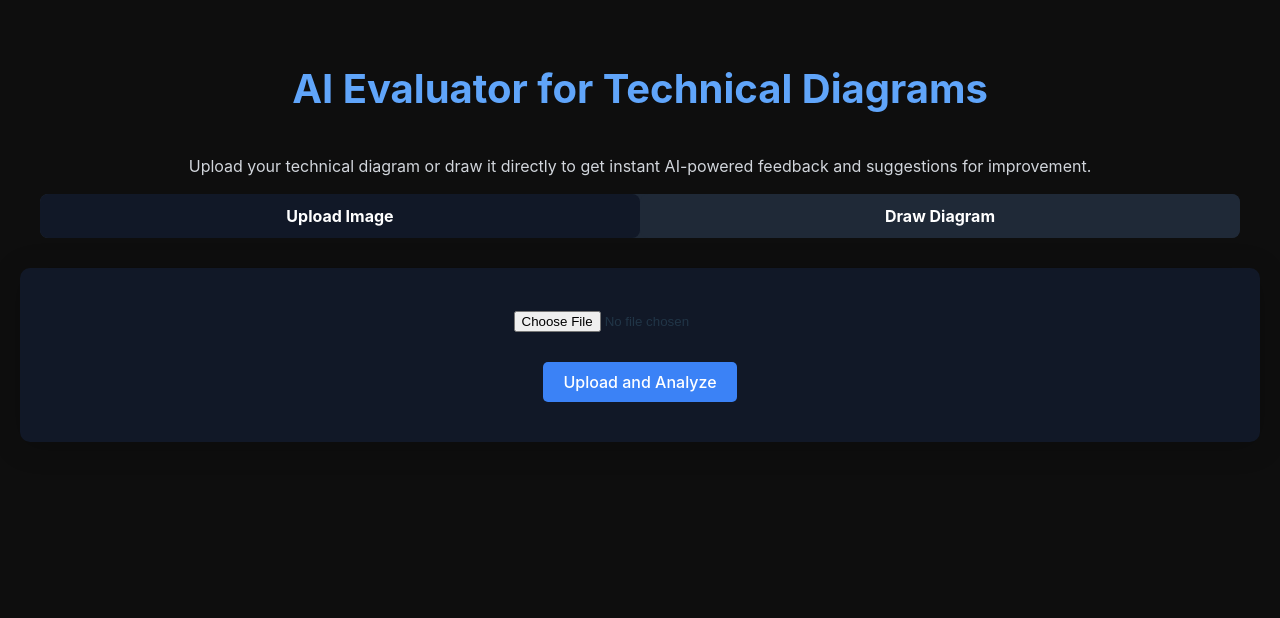
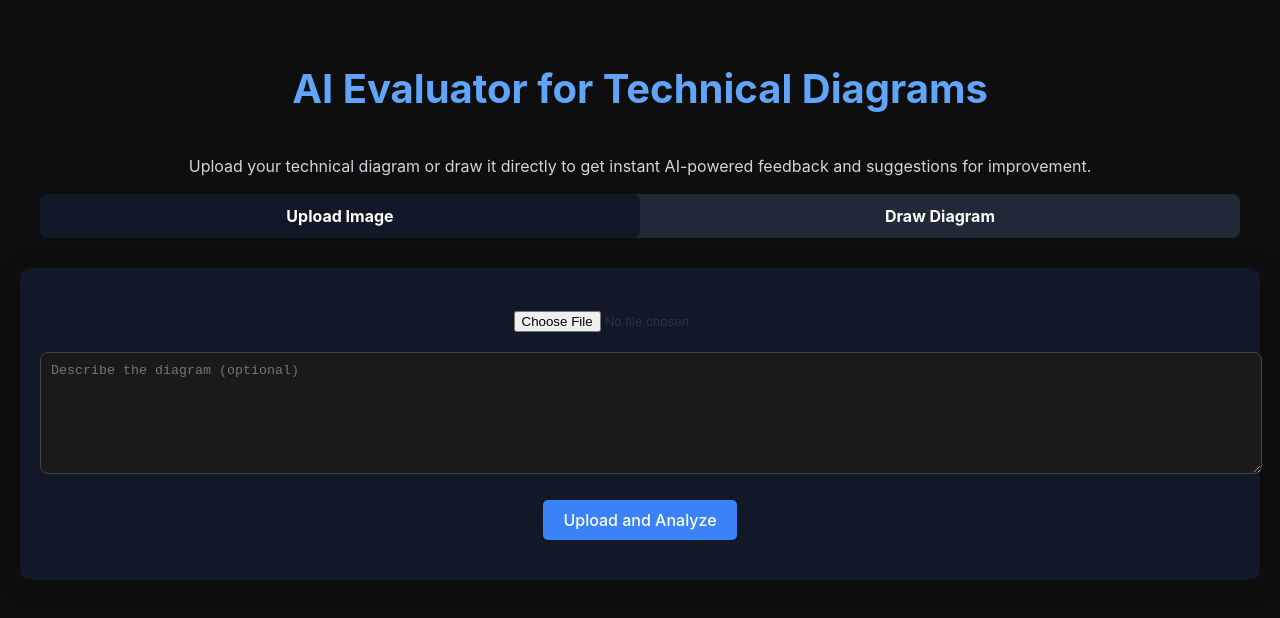
Before and after one commit to axrxvv/ai-evaluation-diagram, a React (Vite) app in the folder ai-evaluator-frontend/: page / in a window 1280 px wide. Shown: the top 618 px of the page. Built offline with nearby package versions, Linux system fonts and the light colour scheme.

Commit message:
added a text book in upload and draw sections

```diff
--- a/ai-evaluator-frontend/src/App.jsx
+++ b/ai-evaluator-frontend/src/App.jsx
@@ -5,6 +5,7 @@ import { ReactSketchCanvas } from 'react-sketch-canvas';
 function App() {
   const [feedback, setFeedback] = useState('');
   const [tab, setTab] = useState('upload');
+  const [description, setDescription] = useState('');
   const canvasRef = useRef(null);
 
   const submitDrawing = async () => {
@@ -13,6 +14,7 @@ function App() {
       const blob = await fetch(dataUrl).then(res => res.blob());
       const formData = new FormData();
       formData.append('file', blob, 'drawing.png');
+      formData.append('description', description);
       const res = await fetch('http://localhost:8000/analyze', { method: 'POST', body: formData });
       const data = await res.json();
       alert('Canvas submitted successfully!');
@@ -29,6 +31,7 @@ function App() {
     if (!file) return;
     const formData = new FormData();
     formData.append('file', file);
+    formData.append('description', description);
     fetch('http://localhost:8000/analyze', {
       method: 'POST',
       body: formData,
@@ -101,6 +104,22 @@ function App() {
           <form onSubmit={submitImage}>
             <input type="file" accept="image/*" style={{ marginBottom: '10px' }} />
             <br />
+            <textarea
+              placeholder="Describe the diagram (optional)"
+              value={description}
+              onChange={(e) => setDescription(e.target.value)}
+              style={{
+                width: '100%',
+                height: '100px',
+                marginTop: '10px',
+                borderRadius: '8px',
+                padding: '10px',
+                border: '1px solid #444',
+                backgroundColor: '#1a1a1a',
+                color: '#fff'
+              }}
+            />
+            <br />
             <button
               type="submit"
               style={{ padding: '10px 20px', backgroundColor: '#3b82f6', color: '#fff', border: 'none', borderRadius: '5px', cursor: 'pointer', marginTop: '20px' }}
@@ -121,6 +140,21 @@ function App() {
               width="100%"
               height="300px"
               style={{ border: '1px dashed #444', borderRadius: '8px' }}
+            />
+            <textarea
+              placeholder="Describe the diagram (optional)"
+              value={description}
+              onChange={(e) => setDescription(e.target.value)}
+              style={{
+                width: '100%',
+                height: '100px',
+                marginTop: '20px',
+                borderRadius: '8px',
+                padding: '10px',
+                border: '1px solid #444',
+                backgroundColor: '#1a1a1a',
+                color: '#fff'
+              }}
             />
             <div style={{ marginTop: '20px' }}>
               <button
```
Also changed, not shown: 1 other file (tests, documents, lock files or other folders).
